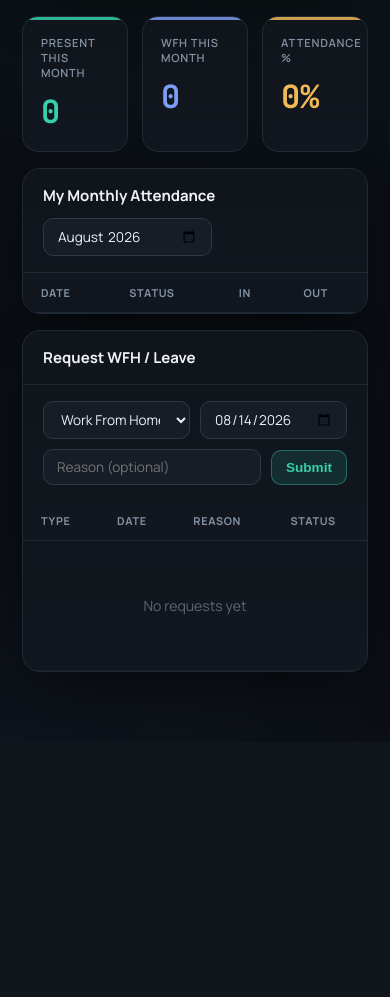
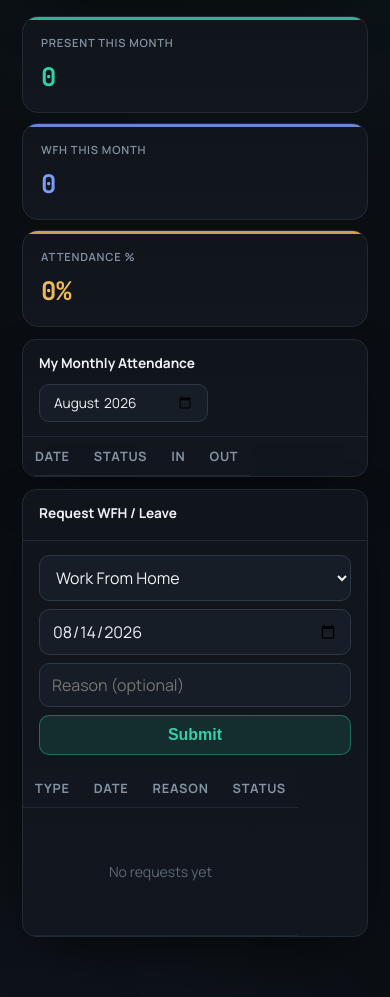
Before and after one commit to Rajan047/AttendanceSystem, a Flask app: template templates/employee_dashboard.html in a window 390 px wide. Shown: the part 102-1099 px from the top of the page. Before the commit the page ends 785 px from the top, so only its background shows below. Run offline with Flask 3, Linux system fonts and the light colour scheme; the template is opened without the code that fills it, so the values that code supplies are empty; parts of the project's set-up code (start-up, migrations or seed data) failed here and were passed over; some libraries are stand-ins or nearby versions.

Commit message:
emp update

```diff
--- a/templates/employee_dashboard.html
+++ b/templates/employee_dashboard.html
@@ -338,6 +338,66 @@
       color: var(--red);
       border-color: rgba(236, 111, 116, .35);
     }
+
+    @media(max-width:560px) {
+      .stats {
+        grid-template-columns: 1fr;
+        gap: 10px;
+      }
+
+      .card .num {
+        font-size: 1.6rem;
+      }
+
+      .panel {
+        margin-top: 12px;
+        border-radius: 14px;
+      }
+
+      .panel-head {
+        padding: 14px 16px;
+        gap: 8px;
+      }
+
+      .panel-head h2 {
+        font-size: .85rem;
+        width: 100%;
+        margin-bottom: 4px;
+      }
+
+      .req-form {
+        flex-direction: column;
+        align-items: stretch;
+        gap: 8px;
+        padding: 14px 16px;
+      }
+
+      .req-form select,
+      .req-form input,
+      .req-form button {
+        width: 100%;
+        font-size: 1rem;
+        padding: 10px 12px;
+      }
+
+      table {
+        display: block;
+        overflow-x: auto;
+        white-space: nowrap;
+        -webkit-overflow-scrolling: touch;
+        scrollbar-width: none;
+      }
+
+      table::-webkit-scrollbar {
+        display: none;
+      }
+
+      thead th,
+      tbody td {
+        padding: 10px 12px;
+        font-size: .8rem;
+      }
+    }
   </style>
 </head>
 
```
